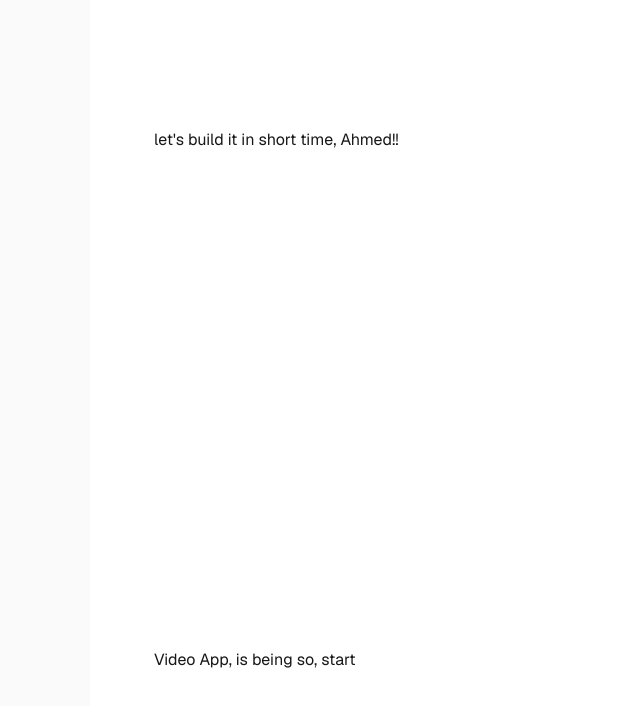
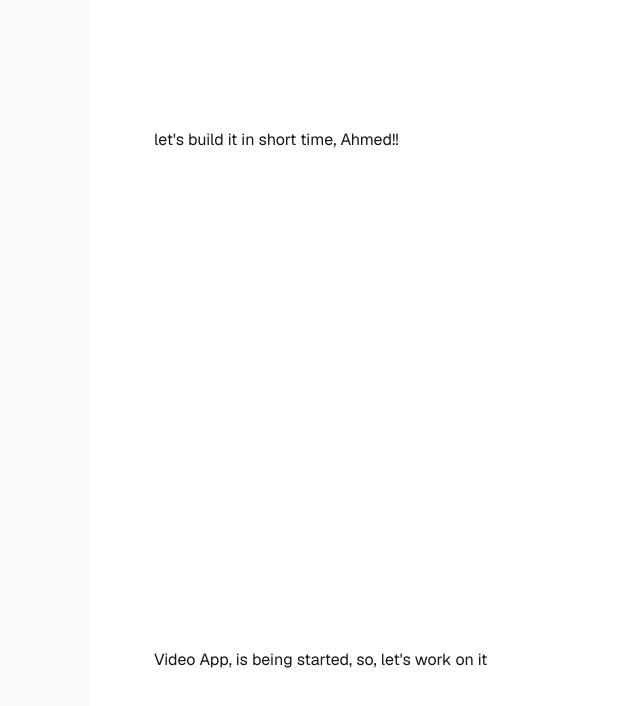
Before and after one commit to ahmedali839/Prj1-NextJS-Video_App-, a Next.js app: page / in a window 1280 px wide. Shown: the top 706 px of the page, without its empty margins (166-806 px from the left). Built offline with nearby package versions, Linux system fonts and the light colour scheme; no server answers; what @imagekit/next would draw is missing.

Commit message:
adding features on frontend

```diff
--- a/app/page.tsx
+++ b/app/page.tsx
@@ -14,7 +14,8 @@ export default function Home() {
     <div className="flex flex-col flex-1 items-center justify-center bg-zinc-50 font-sans dark:bg-black">
       <main className="flex flex-1 w-full max-w-3xl flex-col items-center justify-between py-32 px-16 bg-white dark:bg-black sm:items-start">
         <h2>let's build it in short time, Ahmed!!</h2>
-        <h3>Video App, is being so, start</h3>
+        <h3>Video App, is being started, so, let's work on it</h3>
+
       </main>
     </div>
   );
```
